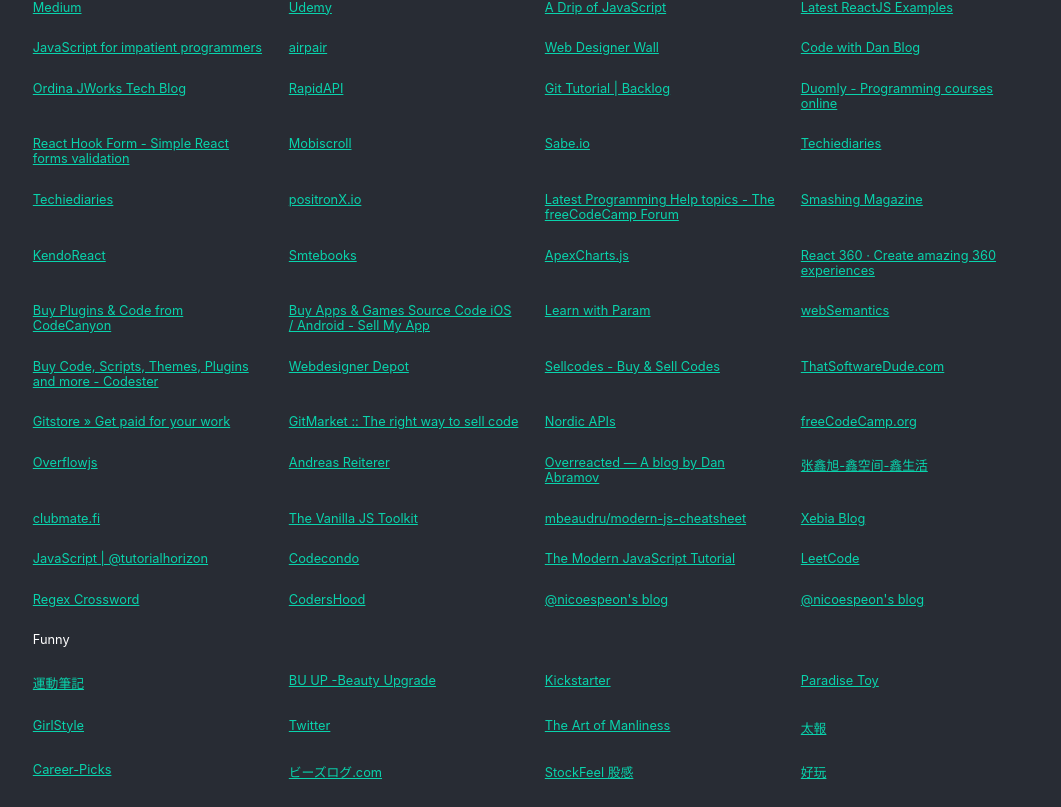
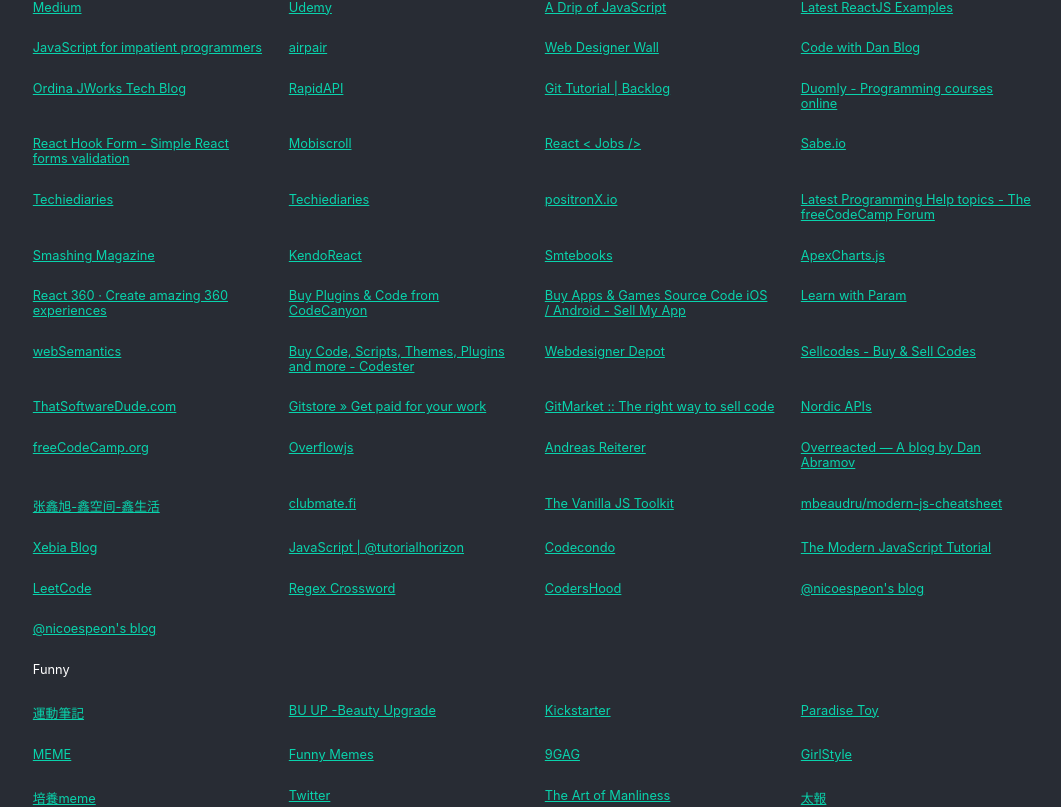
Before and after one commit to catsheue/lunalinks, a React (Create React App) app: page / in a window 1280 px wide. Shown: the part 216-1023 px from the top of the page, without its empty margins (108-1169 px from the left). Built offline with nearby package versions, Linux system fonts and the light colour scheme.

Commit message:
add links :speech_balloon:

```diff
--- a/src/assets/db.js
+++ b/src/assets/db.js
@@ -123,6 +123,12 @@
 				"title": "Mobiscroll",
 				"links": "https://mobiscroll.com/",
 				"description": "Cross platform UI for progressive web and hybrid apps"
+			},
+			{
+				"type": "Front End Developer",
+				"title": "React < Jobs />",
+				"links": "https://www.react-jobs.com/",
+				"description": "ReactJS jobs in Taipei, Taiwan"
 			},
 			{
 				"type": "Front End Developer",
@@ -252,9 +258,32 @@
 			},
 			{
 				"type": "Funny",
+				"title": "MEME",
+				"links": "https://me.me/",
+				"description": "Search All the Funny Memes & Meme Generator"
+			},
+			{
+				"type": "Funny",
+				"title": "Funny Memes",
+				"links": "https://thechive.com/category/humor/meme/",
+				"description": "The Funniest and Most Hilarious Memes Ever - theCHIVE"
+			},
+			{
+				"type": "Funny",
+				"title": "9GAG",
+				"links": "https://9gag.com/",
+				"description": "Go Fun The World"
+			},
+			{
+				"type": "Funny",
 				"title": "GirlStyle",
 				"links": "https://beauty-upgrade.tw/",
 				"description": "台灣女生日常 | 妳的每個日常，都是台灣女生日常"
+			},
+			{
+				"type": "Funny",
+				"title": "培養meme",
+				"links": "https://cultivatememe.moe/"
 			},
       {
         "type": "Funny",
```
